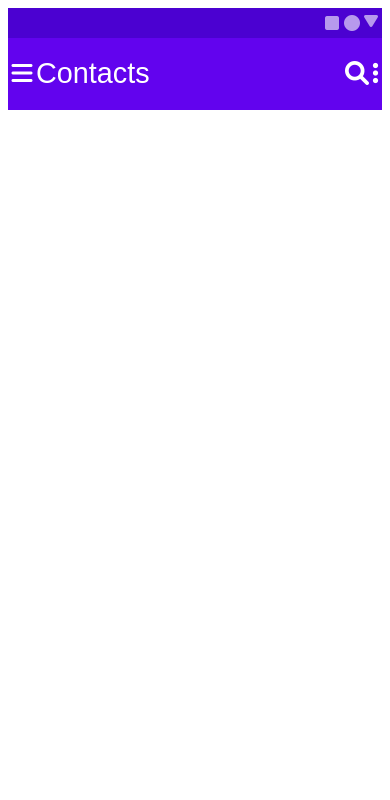
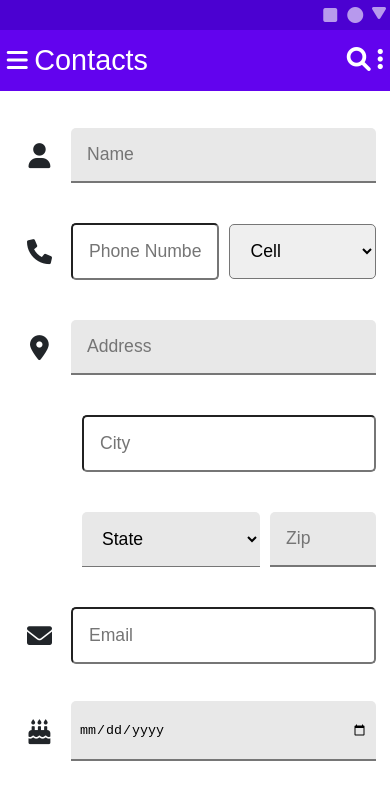
Before and after one commit to BlackBassBrew/exercise-mobile-form, a plain HTML site: page index.html in a window 390 px wide. Drawn offline with Linux system fonts and the light colour scheme.

Commit message:
Resubmit last commit

```diff
--- a/css/default.css
+++ b/css/default.css
@@ -4,22 +4,31 @@
   --font-color-base: #666;
   --font-color-dark: #212529;
   --font-color-light: #b08ebe;
-  --header-info-dark: #4B01D1;
+  --header-info-dark: #4b01d1;
   --header-info-icon: rgba(255, 255, 255, 0.6);
-  --header-color-base: #6203EE;
+  --header-color-base: #6203ee;
   --header-font-color: var(--white);
+}
+
+* {
+  margin: 0;
+  padding: 0;
 }
 
 body {
   font-family: Arial, Helvetica, sans-serif;
   font-weight: 400;
   color: var(--white);
+  display: flex;
+  flex-direction: column;
+  align-items: center;
 }
 
 @media (max-width: 480px) {
   .menu-header {
     background-color: var(--header-color-base);
     color: var(--header-font-color);
+    width: 100%;
   }
 
   .header-icon {
@@ -31,18 +40,20 @@ body {
     justify-content: end;
     align-items: center;
     background-color: var(--header-info-dark);
-    gap: 5px;
-    padding: 5px;
+    gap: 10px;
+    padding: 0.3rem;
   }
 
   .triangle {
-    margin-bottom: 4px;
+    margin-bottom: 0.25rem;
   }
 
   .nav-header {
     display: flex;
     align-items: center;
     justify-content: space-evenly;
+    padding-top: 0.9rem;
+    padding-bottom: 0.9rem;
   }
 
   .nav-header a:nth-child(3) {
@@ -53,8 +64,83 @@ body {
     font-weight: 100;
     font-size: 1.8rem;
   }
-  .nav-header i, .nav-header a {
+  .nav-header i,
+  .nav-header a {
     font-size: 1.5rem;
     color: var(--white);
   }
+
+  form {
+    text-align: center;
+    width: 100vw;
+    margin-top: 1.5rem;
+    display: flex;
+    flex-direction: column;
+  }
+
+  ul {
+    list-style: none;
+    padding: 0;
+    width: 100vw;
+    display: flex;
+    flex-direction: column;
+    gap: 1rem;
+    color: var(--font-color-dark);
+    padding-left: 0.5rem;
+    padding-right: 1.5rem;
+    box-sizing: border-box;
+  }
+
+  ul li {
+    width: 100%;
+    height: 5rem;
+    display: flex;
+    align-items: center;
+    justify-content: start;
+    margin-left: 10px;
+    gap: 10px;
+  }
+
+  li input,
+  li select {
+    flex: 1 1 0;
+    border-radius: 5px;
+    padding: 0.5rem;
+  }
+
+  .gray {
+    border-bottom-left-radius: 0px;
+    border-bottom-right-radius: 0px;
+    border-top: 0;
+    border-left: 0;
+    border-right: 0;
+    background-color: #E8E8E8;
+  }
+
+  li i {
+    font-size: 25px;
+    width: 12%;
+  }
+
+  #city,
+  #state {
+    margin-left: 4.0rem;
+  }
+
+  #phone-number,
+  #zip-code {
+    width: 10%;
+  }
+
+  .form-input {
+    font-size: 1.1rem;
+    padding: 0.3rem 1rem;
+    height: 2.7rem;
+  }
+
+  #phone-type,
+  #state,
+  #birthday {
+    height: 3.15em;
+  }
 }
--- a/index.html
+++ b/index.html
@@ -1,11 +1,11 @@
 <!DOCTYPE html>
 <html lang="en">
   <head>
-  <meta charset="UTF-8">
-  <meta name="viewport" content="width=device-width, initial-scale=1.0">
+    <meta charset="UTF-8" />
+    <meta name="viewport" content="width=device-width, initial-scale=1.0" />
     <title>Mobile Form</title>
 
-  <link rel="stylesheet" href="./css/default.css">
+    <link rel="stylesheet" href="./css/default.css" />
 
     <link rel="stylesheet" href="https://cdnjs.cloudflare.com/ajax/libs/font-awesome/6.0.0-beta3/css/all.min.css" />
   </head>
@@ -23,6 +23,102 @@
         <a href="#"><i class="fa-solid fa-ellipsis-vertical"></i></a>
       </div>
     </header>
-  <form action="#"></form>
+
+
+
+    <form action="#">
+      <!-- <input type="text" name="name" id="id" value="default text" placeholder="Enter text here" maxlength="100" /> -->
+      <ul>
+        <li>
+          <i class="fa-solid fa-user"></i>
+          <input type="text" name="name" id="name" placeholder="Name" class="form-input gray" />
+        </li>
+
+        <li class="phone">
+          <i class="fa-solid fa-phone"></i>
+          <input type="text" name="phone-number" id="phone-number" placeholder="Phone Number" class="form-input" />
+          <select name="phone-type" id="phone-type" class="form-input">
+            <option value="Cell">Cell</option>
+            <option value="home">Home</option>
+            <option value="Work">Work</option>
+          </select>
+        </li>
+
+        <li>
+          <i class="fa-solid fa-location-dot"></i>
+          <input type="text" name="address" id="address" placeholder="Address" class="form-input gray" />
+        </li>
+
+        <li>
+          <input type="text" name="city" id="city" placeholder="City" class="form-input" />
+        </li>
+
+        <li>
+          <select name="state" id="state" class="form-input gray">
+            <option value="State" disabled selected>State</option>
+            <option value="AL">Alabama</option>
+            <option value="AK">Alaska</option>
+            <option value="AZ">Arizona</option>
+            <option value="AR">Arkansas</option>
+            <option value="CA">California</option>
+            <option value="CO">Colorado</option>
+            <option value="CT">Connecticut</option>
+            <option value="DE">Delaware</option>
+            <option value="FL">Florida</option>
+            <option value="GA">Georgia</option>
+            <option value="HI">Hawaii</option>
+            <option value="ID">Idaho</option>
+            <option value="IL">Illinois</option>
+            <option value="IN">Indiana</option>
+            <option value="IA">Iowa</option>
+            <option value="KS">Kansas</option>
+            <option value="KY">Kentucky</option>
+            <option value="LA">Louisiana</option>
+            <option value="ME">Maine</option>
+            <option value="MD">Maryland</option>
+            <option value="MA">Massachusetts</option>
+            <option value="MI">Michigan</option>
+            <option value="MN">Minnesota</option>
+            <option value="MS">Mississippi</option>
+            <option value="MO">Missouri</option>
+            <option value="MT">Montana</option>
+            <option value="NE">Nebraska</option>
+            <option value="NV">Nevada</option>
+            <option value="NH">New Hampshire</option>
+            <option value="NJ">New Jersey</option>
+            <option value="NM">New Mexico</option>
+            <option value="NY">New York</option>
+            <option value="NC">North Carolina</option>
+            <option value="ND">North Dakota</option>
+            <option value="OH">Ohio</option>
+            <option value="OK">Oklahoma</option>
+            <option value="OR">Oregon</option>
+            <option value="PA">Pennsylvania</option>
+            <option value="RI">Rhode Island</option>
+            <option value="SC">South Carolina</option>
+            <option value="SD">South Dakota</option>
+            <option value="TN">Tennessee</option>
+            <option value="TX">Texas</option>
+            <option value="UT">Utah</option>
+            <option value="VT">Vermont</option>
+            <option value="VA">Virginia</option>
+            <option value="WA">Washington</option>
+            <option value="WV">West Virginia</option>
+            <option value="WI">Wisconsin</option>
+            <option value="WY">Wyoming</option>
+          </select>
+          <input type="text" name="zip-code" id="zip-code" placeholder="Zip" class="form-input gray" />
+        </li>
+
+        <li>
+          <i class="fa-solid fa-envelope"></i>
+          <input type="email" name="email" id="email" placeholder="Email" class="form-input" />
+        </li>
+
+        <li>
+          <i class="fa-solid fa-cake"></i>
+          <input type="date" name="birthday" id="birthday" class="gray"></li>
+      </ul>
+    </form>
   </body>
 </html>
```
Lines whose indentation alone changed are shown as unchanged.
